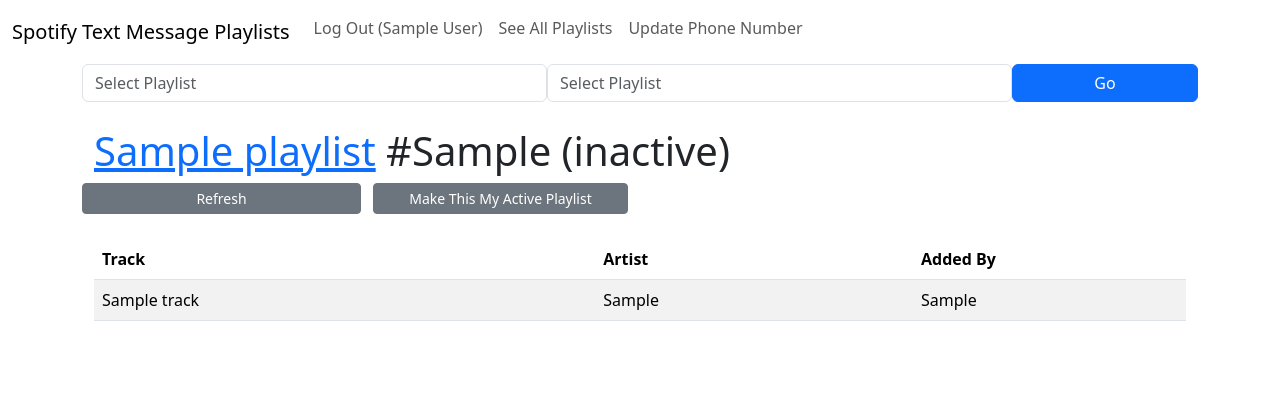
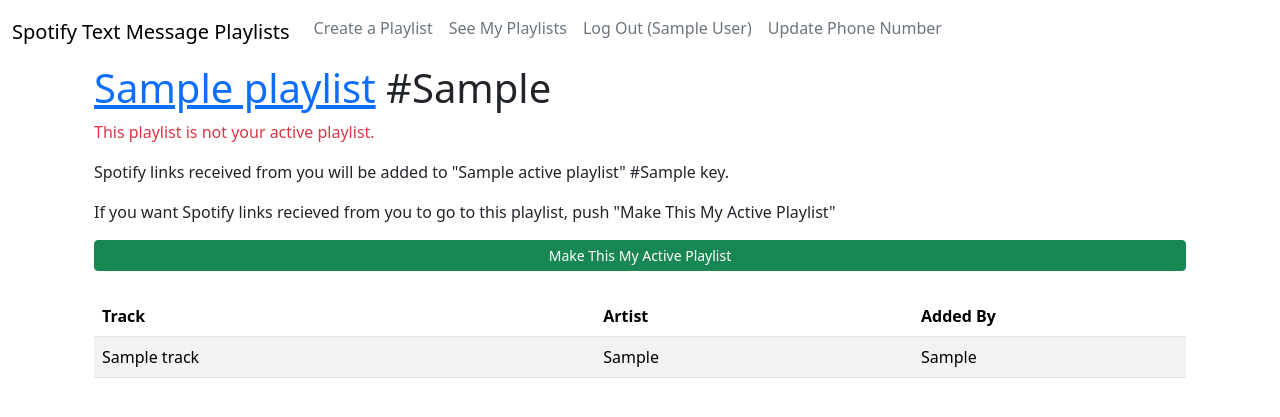
Before and after one commit to mattobrado/spotify-SMS-bot, a Flask app: template ui/templates/view_playlist.html in a window 1280 px wide. Shown: the top 417 px of the page. Run offline with Flask 2, Linux system fonts and the light colour scheme; tables that the repository leaves empty hold one stand-in row (values such as "Sample post"); the template is opened without the code that fills it: values that come from a table or form of the project are taken from there, most other values are stand-ins (such as "Sample title", 1, 10 or a date in 2020); some libraries are stand-ins or nearby versions.

Commit message:
fix: Improved view playlist UI

```diff
--- a/templates/base.html
+++ b/templates/base.html
@@ -14,7 +14,7 @@
   </title>
 </head>
 <body>
-<nav class="navbar navbar-default navbar-expand-lg" role="navigation">
+<nav class="navbar navbar-expand-lg" role="navigation">
   <div class="container-fluid">
     <a class="navbar-brand" href="/user">Spotify Text Message Playlists</a>
     {% block navbar_items %}
--- a/ui/forms.py
+++ b/ui/forms.py
@@ -1,7 +1,7 @@
 """WTForms"""
 
 from flask_wtf import FlaskForm
-from wtforms import StringField, SelectField
+from wtforms import StringField
 from wtforms.validators import InputRequired, ValidationError, DataRequired, Regexp, Length
 
 from models import Playlist
@@ -20,21 +20,3 @@ class CreatePlaylistForm(FlaskForm):
     # If playlist exists
     if playlist:
       raise ValidationError('Key is already taken!')
-
-
-class SelectPlaylistForm(FlaskForm):
-  """Form for seclecting a playlist to view"""
-
-  playlist = SelectField('Select Playlist', description="test")
-
-def load_select_playlist_form_choices(host_user):
-  """Populate Seclect Playlist form with choices"""
-
-  select_form = SelectPlaylistForm() # Form for making a new playlist
-
-  choices = [("","Select Playlist")]
-  for playlist in host_user.playlists:
-    choices.append((playlist.id, f"{playlist.title} #{playlist.key}"))
-  select_form.playlist.choices = choices
-
-  return select_form
--- a/ui/templates/header.html
+++ b/ui/templates/header.html
@@ -1,7 +1,7 @@
 {% extends 'base.html' %}
 
 {% block navbar_items %}
-  <button class="navbar-toggler" type="button" data-bs-toggle="collapse" data-bs-target="#navbarsExample01" aria-controls="navbarsExample01" aria-expanded="false" aria-label="Toggle navigation">
+  <button class="navbar-toggler text-primary" type="button" data-bs-toggle="collapse" data-bs-target="#navbarsExample01" aria-controls="navbarsExample01" aria-expanded="false" aria-label="Toggle navigation">
     <span class="navbar-toggler-icon">
       <svg xmlns="http://www.w3.org/2000/svg" width="16" height="16" fill="currentColor" class="bi bi-gear-fill" viewBox="0 0 16 16">
         <path d="M9.405 1.05c-.413-1.4-2.397-1.4-2.81 0l-.1.34a1.464 1.464 0 0 1-2.105.872l-.31-.17c-1.283-.698-2.686.705-1.987 1.987l.169.311c.446.82.023 1.841-.872 2.105l-.34.1c-1.4.413-1.4 2.397 0 2.81l.34.1a1.464 1.464 0 0 1 .872 2.105l-.17.31c-.698 1.283.705 2.686 1.987 1.987l.311-.169a1.464 1.464 0 0 1 2.105.872l.1.34c.413 1.4 2.397 1.4 2.81 0l.1-.34a1.464 1.464 0 0 1 2.105-.872l.31.17c1.283.698 2.686-.705 1.987-1.987l-.169-.311a1.464 1.464 0 0 1 .872-2.105l.34-.1c1.4-.413 1.4-2.397 0-2.81l-.34-.1a1.464 1.464 0 0 1-.872-2.105l.17-.31c.698-1.283-.705-2.686-1.987-1.987l-.311.169a1.464 1.464 0 0 1-2.105-.872l-.1-.34zM8 10.93a2.929 2.929 0 1 1 0-5.86 2.929 2.929 0 0 1 0 5.858z"/>
@@ -12,14 +12,17 @@
   <div class="collapse navbar-collapse" id="navbarsExample01">
     <ul class="navbar-nav me-auto mb-2">
       <li class="nav-item">
-        <a class="nav-link" href="{{ url_for('auth.log_out')}}">Log Out ({% block display_name %}{% endblock %})</a>
+        <a class="nav-link text-secondary" href="{{ url_for('user.show_all_playlists')}}">Create a Playlist</a>
+      </li>
+      <li class="nav-item">
+        <a class="nav-link text-secondary" href="{{ url_for('user.show_all_playlists')}}">See My Playlists</a>
+      </li>
+      <li class="nav-item">
+        <a class="nav-link text-secondary" href="{{ url_for('auth.log_out')}}">Log Out ({% block display_name %}{% endblock %})</a>
         <!-- <p class="lead"> <small>(<a class="text-muted"href="/log-out">log out</a>)</small></p> -->
       </li>
       <li class="nav-item">
-        <a class="nav-link" href="{{ url_for('user.show_all_playlists')}}">See All Playlists</a>
-      </li>
-      <li class="nav-item">
-        <a class="nav-link" href="{{ url_for('auth.get_phone_number')}}">Update Phone Number</a>
+        <a class="nav-link text-secondary" href="{{ url_for('auth.get_phone_number')}}">Update Phone Number</a>
       </li>
     </ul>
   </div>
--- a/ui/templates/view_playlist.html
+++ b/ui/templates/view_playlist.html
@@ -3,39 +3,25 @@
 {% block display_name %}{{ host_user.display_name }}{% endblock %}
 
 {% block content %}
+<div class="container">
+  <h1>
+    <a href="{{playlist.url}}" target="_blank" rel="noopener noreferrer">
+    {{playlist.title}}</a> #{{playlist.key}}
 
-
-<div class="container">
-  <form method="POST">
-    {{ form.hidden_tag() }}
-    <div class="row">
-      {% for field in form if field.widget.input_type != 'hidden' %}
-        {% for error in field.errors %}
-          <span class="text-danger">{{ error }}</span>
-        {% endfor %}
-        {{ field(placeholder="Select Playlist", class="form-control text-secondary col") }}
-      {% endfor %}
-      <button class="btn btn-primary col-2">Go</button>
-    </div>
-  </form>
-</div>
-<div class="container has-top-margin">
+  </h1>
+  {% if playlist.id == host_user.active_playlist_id %}
+  <p>You can send Spotify links to {{ twilio_phone_number }} to add songs to this playlist.</p>
+  <p>After your friends text #{{playlist.key}} to {{ twilio_phone_number }}, they can add songs by sending links too.</p>
+  {% else %}
+  <p class="text-danger">This playlist is not your active playlist.</p>
+  <p>Spotify links received from you will be added to "{{ host_user.active_playlist.title }}" #{{ host_user.active_playlist.key }}.</p>
+  <p>If you want Spotify links recieved from you to go to this playlist, push "Make This My Active Playlist"</p>
   <div class="row">
-    <h1 class="col"><a href="{{playlist.url}}" target="_blank" rel="noopener noreferrer">
-      {{playlist.title}}</a> #{{playlist.key}}
-      {% if playlist.id == host_user.active_playlist_id %}
-        (active)
-      {% else %}
-        (inactive)
-      {% endif %}
-    </h1>
-  </div>
-  <div class="row">
-    <button class="btn btn-sm btn-secondary col-3" onClick="window.location.reload();">Refresh</button>
-    <form class="col-3" action="{{ url_for('user.activate_playlist', id = playlist.id) }}" style="display:inline;" method="POST">
-      <button class="btn btn-sm btn-secondary col-12">Make This My Active Playlist</button>
+    <form action="{{ url_for('user.activate_playlist', id = playlist.id) }}" style="display:inline;" method="POST">
+      <button class="btn btn-sm btn-success col-12">Make This My Active Playlist</button>
     </form>
   </div>
+  {% endif %}
 </div>
 <div class="container has-top-margin">
   <table class="table table-striped">
```
Also changed, not shown: ui/routes.py (+3 -10 lines).
